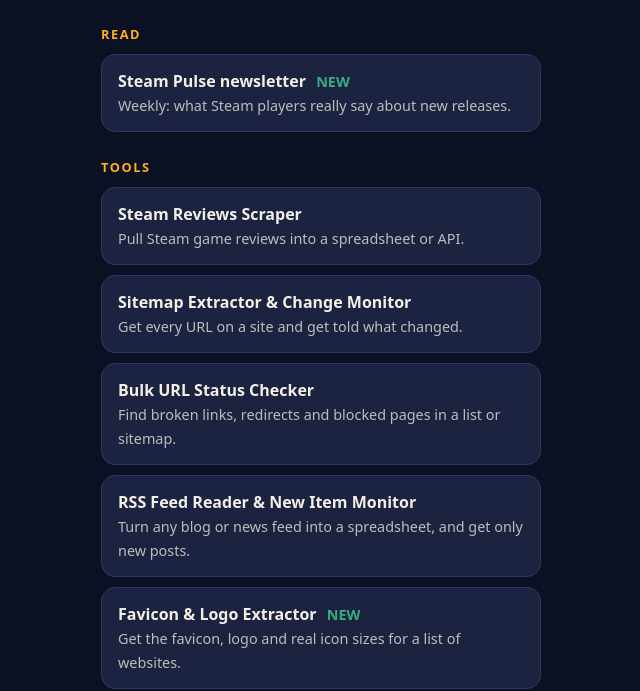
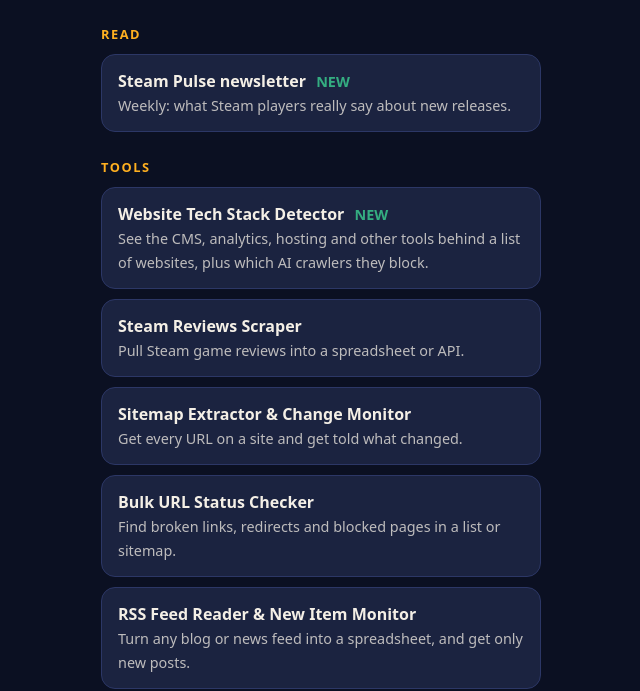
Before and after one commit to korjoe-AIS/KJ_AIS, a plain HTML site: page docs/index.html in a window 1280 px wide. Shown: the part 287-978 px from the top of the page, without its empty margins (319-959 px from the left). Drawn offline with Linux system fonts and the light colour scheme.

Commit message:
Link page: add Website Tech Stack Detector card
Co-Authored-By: Claude Opus 5.5 <noreply@anthropic.com>
Claude-Session: https://claude.ai/code/session_01SQAvqGnQ8dNfrLBeKKHxNg

```diff
--- a/docs/index.html
+++ b/docs/index.html
@@ -40,11 +40,12 @@ footer{margin-top:32px;font-size:.8rem;opacity:.6}
   <a class="card" href="https://kjais.substack.com"><strong>Steam Pulse newsletter <span class="new">NEW</span></strong><span>Weekly: what Steam players really say about new releases.</span></a>
 
   <h2>Tools</h2>
+  <a class="card" href="https://apify.com/kj_ais/website-tech-stack-detector"><strong>Website Tech Stack Detector <span class="new">NEW</span></strong><span>See the CMS, analytics, hosting and other tools behind a list of websites, plus which AI crawlers they block.</span></a>
   <a class="card" href="https://apify.com/kj_ais/steam-reviews-scraper"><strong>Steam Reviews Scraper</strong><span>Pull Steam game reviews into a spreadsheet or API.</span></a>
   <a class="card" href="https://apify.com/kj_ais/sitemap-url-extractor-change-monitor"><strong>Sitemap Extractor &amp; Change Monitor</strong><span>Get every URL on a site and get told what changed.</span></a>
   <a class="card" href="https://apify.com/kj_ais/bulk-url-status-checker"><strong>Bulk URL Status Checker</strong><span>Find broken links, redirects and blocked pages in a list or sitemap.</span></a>
   <a class="card" href="https://apify.com/kj_ais/rss-feed-reader-monitor"><strong>RSS Feed Reader &amp; New Item Monitor</strong><span>Turn any blog or news feed into a spreadsheet, and get only new posts.</span></a>
-  <a class="card" href="https://apify.com/kj_ais/favicon-logo-extractor"><strong>Favicon &amp; Logo Extractor <span class="new">NEW</span></strong><span>Get the favicon, logo and real icon sizes for a list of websites.</span></a>
+  <a class="card" href="https://apify.com/kj_ais/favicon-logo-extractor"><strong>Favicon &amp; Logo Extractor</strong><span>Get the favicon, logo and real icon sizes for a list of websites.</span></a>
 
   <h2>Follow the build</h2>
   <div class="social">
```
